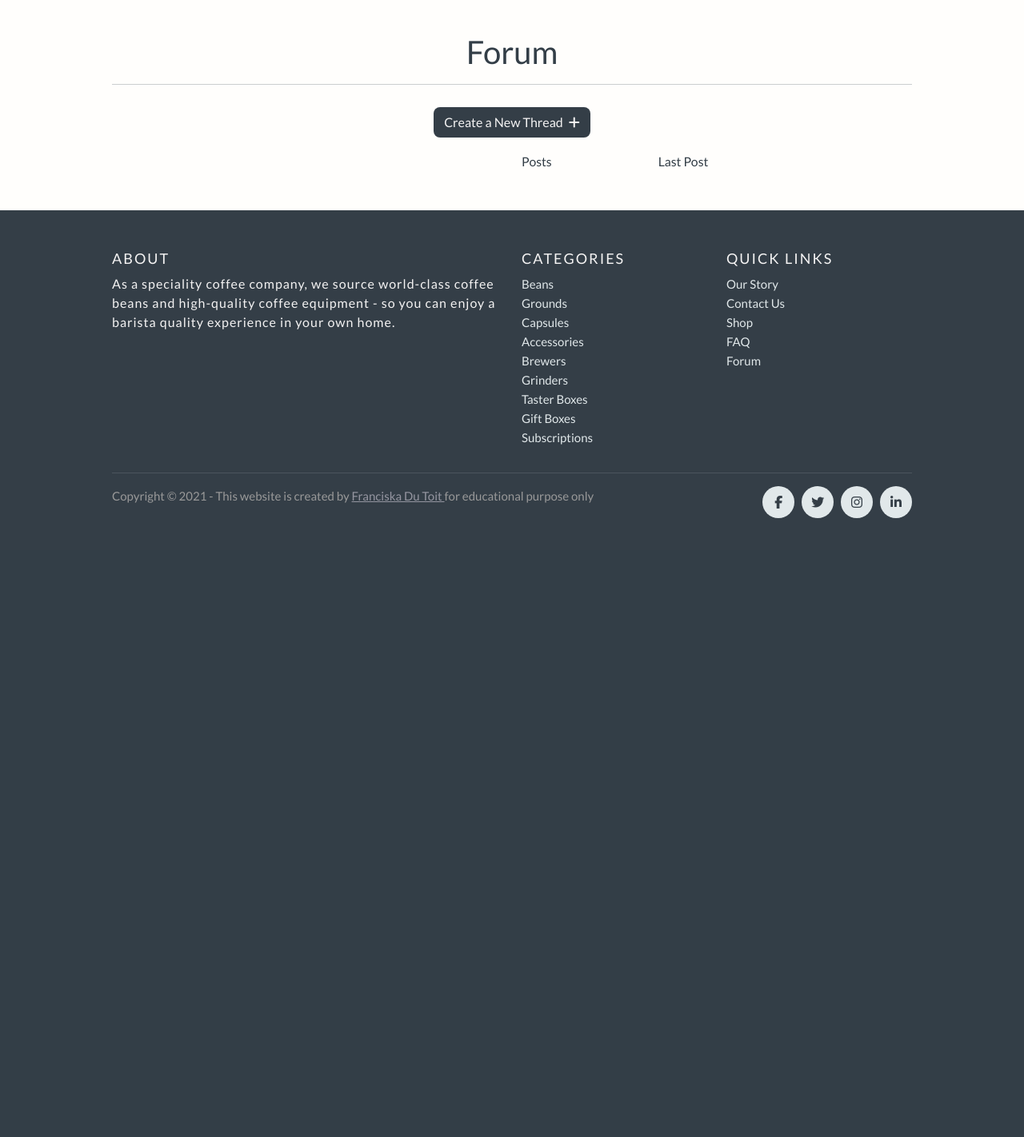
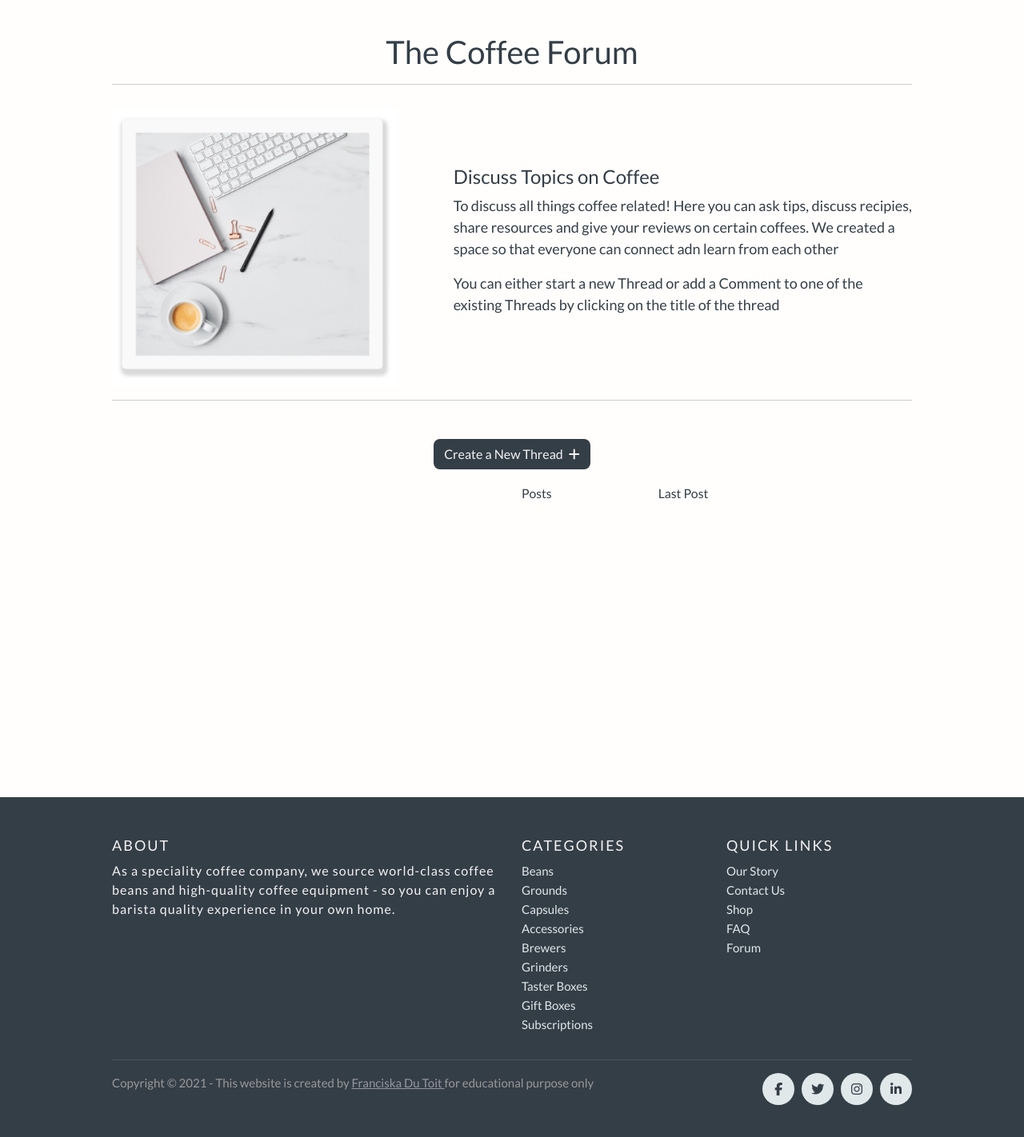
Before and after one commit to Code-Institute-Submissions/happybean, a Django app: page /forum/ in a window 1280 px wide. Shown: the part 139-1561 px from the top of the page at 80% size. Before the commit the page ends 787 px from the top, so only its background shows below. Run offline with Django 3.2, Linux system fonts and the light colour scheme; data that the repository does not hold is empty; some libraries are stand-ins or nearby versions.

Commit message:
Update forum.html template

```diff
--- a/forum/templates/forum/forum.html
+++ b/forum/templates/forum/forum.html
@@ -19,13 +19,29 @@
     <!-- Heading-->
     <div class="row pb-4">
         <div class="col text-center mt-3">
-            <h2 class="logo-font">Forum</h2>
+            <h2 class="logo-font">The Coffee Forum</h2>
             <hr class="w-100 mb-1">
         </div>
     </div>
 </div>
 
-<div class="container mb-5">
+<!--Intro section-->
+<section class="container">
+    <div class="row">
+        <div class="col-12 col-md-5">
+            <img src="{% static 'images/signup.png' %}" alt="Coffee, book, pen and keyboard on table" class="block-img" height="350">
+        </div>
+        <div class="col-12 col-md-7 mt-3">
+            <h3 class="block">Discuss Topics on Coffee</h3>
+            <p>To discuss all things coffee related! Here you can ask tips, discuss recipies, share resources and give your reviews on certain coffees. We created a space so that everyone can connect adn learn from each other</p>
+            <p>You can either start a new Thread or add a Comment to one of the existing Threads by clicking on the title of the thread</p>
+        </div>
+    </div>
+    <hr class="w-100 mb-1">
+</section>
+
+<!--Thread section-->
+<main class="container mb-5 mt-5" style="height: 50vh;">
     <div class="row">
         <!--Create Button-->
         <div class="col-12">
@@ -71,12 +87,14 @@
         </div>
     </div>
     {% endfor %}
-</div>
+</main>
+
 <!-- Scroll up button -->
 <button id="scrollButton" title="Go to top">
     <i class="fas fa-angle-double-up scrollup-arrow"></i>
 </button>
 {% endblock %}
+
 
 {% block postloadjs %}
 {{ block.super }}
```
